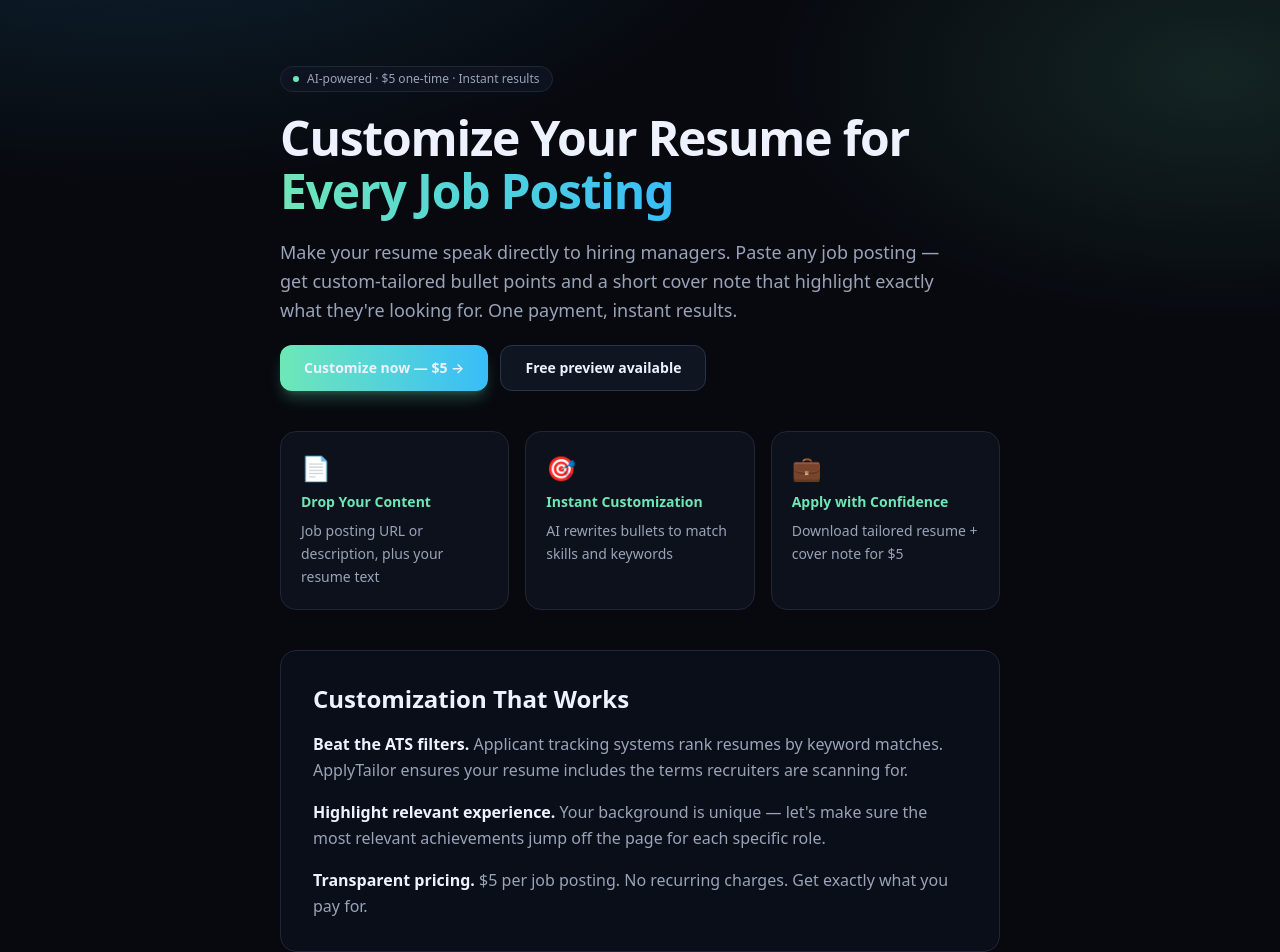
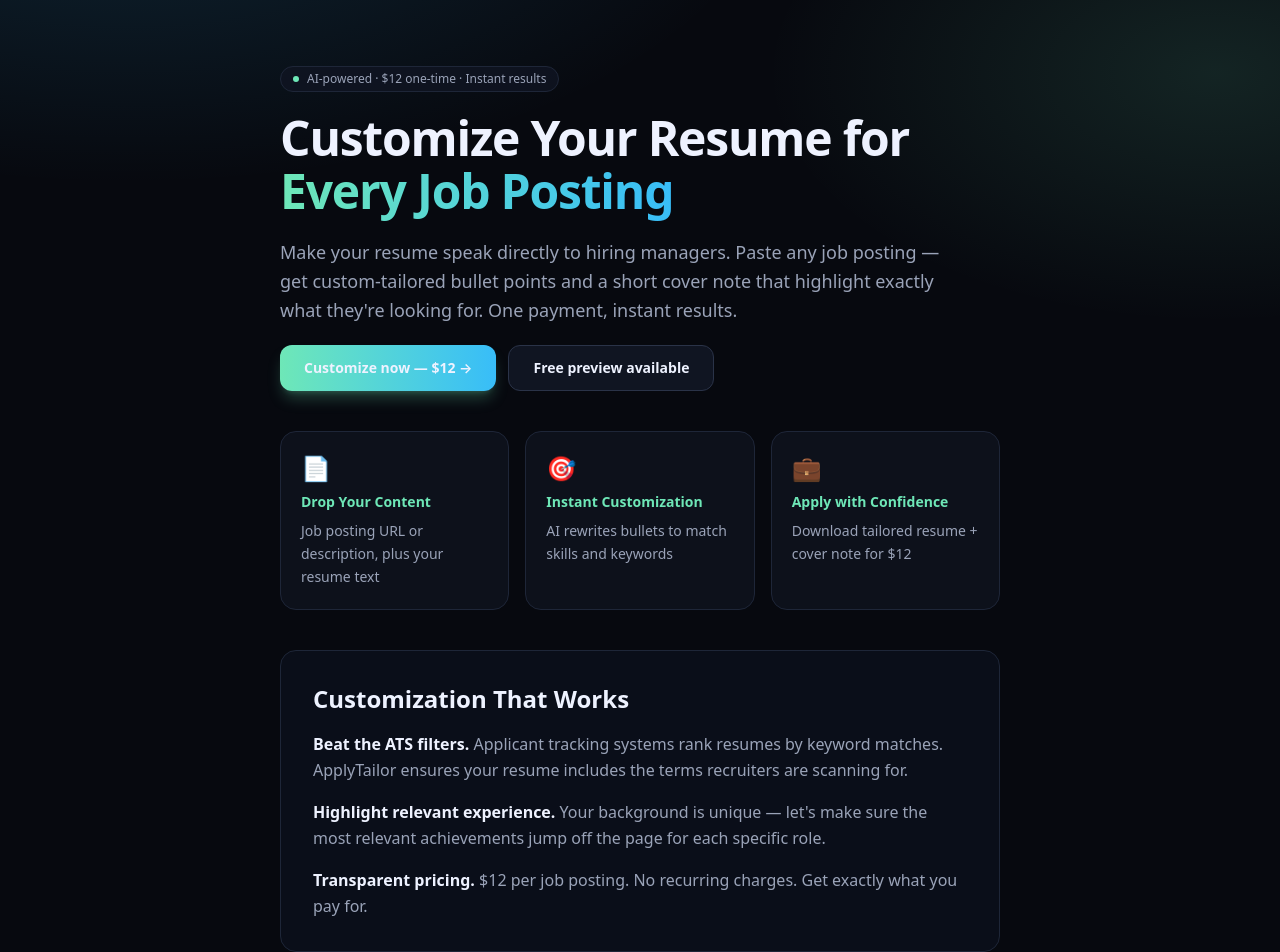
Before and after one commit to onionminionops-beep/applytailor, a Next.js app: page /customize-resume-for-job-posting in a window 1280 px wide. Shown: the top 952 px of the page. Built offline with nearby package versions, Linux system fonts and the light colour scheme.

Commit message:
Update pricing from  to cd /workspace/applytailor && git commit -m "Update pricing from $5 to $12 with new Stripe Payment Link and price ID"2 with new Stripe Payment Link and price ID

```diff
--- a/app/api/checkout/route.ts
+++ b/app/api/checkout/route.ts
@@ -4,11 +4,11 @@ import Stripe from "stripe";
 export const runtime = "nodejs";
 
 const PRICE_ID =
-  process.env.STRIPE_PRICE_ID || "price_1UCPt37pd3R2ckxORRZN5wdj";
+  process.env.STRIPE_PRICE_ID || "price_1UCQuU7pd3R2ckxOPSVh7RrP";
 
 const PAYMENT_LINK =
   process.env.NEXT_PUBLIC_STRIPE_PAYMENT_LINK ||
-  "https://buy.stripe.com/6oU9AN16E4gg7XY578eUU00";
+  "https://buy.stripe.com/dRmaERaHe288a66bvweUU0b";
 
 const INTEGRATION_ID = "applytlr_kjn82mpa";
 
--- a/app/components/TailorForm.tsx
+++ b/app/components/TailorForm.tsx
@@ -13,7 +13,7 @@ const UNLOCK_KEY = "applytailor_unlocked";
 const RESULT_KEY = "applytailor:result";
 const PAYMENT_LINK =
   process.env.NEXT_PUBLIC_STRIPE_PAYMENT_LINK ||
-  "https://buy.stripe.com/6oU9AN16E4gg7XY578eUU00";
+  "https://buy.stripe.com/dRmaERaHe288a66bvweUU0b";
 
 export default function TailorForm() {
   const [jobUrl, setJobUrl] = useState("");
@@ -156,7 +156,7 @@ export default function TailorForm() {
                 disabled={paying}
                 className="rounded-xl bg-[#eef2ff] px-4 py-2.5 text-sm font-semibold text-[#07090f] hover:bg-white"
               >
-                {paying ? "Redirecting..." : "Tailor my resume — $5"}
+                {paying ? "Redirecting..." : "Tailor my resume — $12"}
               </button>
             )}
           </div>
@@ -198,7 +198,7 @@ export default function TailorForm() {
                   <div className="max-w-sm rounded-2xl border border-[#2a3348] bg-[#0c1220]/95 p-5 text-center shadow-2xl">
                     <p className="mb-1 text-base font-semibold">Unlock full output</p>
                     <p className="mb-4 text-sm text-[#9aa3b8]">
-                      One-time $5 unlocks crisp bullets and your cover note for this run.
+                      One-time $12 unlocks crisp bullets and your cover note for this run.
                     </p>
                     <button
                       type="button"
@@ -206,7 +206,7 @@ export default function TailorForm() {
                       disabled={paying}
                       className="w-full rounded-xl bg-gradient-to-r from-[#6ee7b7] to-[#38bdf8] px-4 py-3 font-semibold text-[#041016]"
                     >
-                      {paying ? "Redirecting..." : "Tailor my resume — $5"}
+                      {paying ? "Redirecting..." : "Tailor my resume — $12"}
                     </button>
                     <a
                       href={PAYMENT_LINK}
--- a/app/customize-resume-for-job-posting/page.tsx
+++ b/app/customize-resume-for-job-posting/page.tsx
@@ -2,14 +2,14 @@ import type { Metadata } from "next";
 import Link from "next/link";
 
 export const metadata: Metadata = {
-  title: "Customize Resume for Job Posting — ApplyTailor ($5)",
+  title: "Customize Resume for Job Posting — ApplyTailor ($12)",
   description:
-    "Customize your resume to match any job posting perfectly. Paste the posting URL and your resume, get AI-tailored bullets and cover note for $5 — no subscription.",
+    "Customize your resume to match any job posting perfectly. Paste the posting URL and your resume, get AI-tailored bullets and cover note for $12 — no subscription.",
 };
 
 const PAYMENT_LINK =
   process.env.NEXT_PUBLIC_STRIPE_PAYMENT_LINK ||
-  "https://buy.stripe.com/6oU9AN16E4gg7XY578eUU00";
+  "https://buy.stripe.com/dRmaERaHe288a66bvweUU0b";
 
 export default function CustomizeResumeForJobPostingPage() {
   return (
@@ -17,7 +17,7 @@ export default function CustomizeResumeForJobPostingPage() {
       <header className="space-y-5">
         <p className="inline-flex items-center gap-2 rounded-full border border-[#1e2638] bg-[#101522]/80 px-3 py-1 text-xs font-medium text-[#9aa3b8]">
           <span className="h-1.5 w-1.5 rounded-full bg-[#6ee7b7]" />
-          AI-powered · $5 one-time · Instant results
+          AI-powered · $12 one-time · Instant results
         </p>
         <h1 className="text-3xl font-semibold tracking-tight text-[#eef2ff] sm:text-5xl sm:leading-[1.1]">
           Customize Your Resume for{" "}
@@ -37,7 +37,7 @@ export default function CustomizeResumeForJobPostingPage() {
             rel="noopener noreferrer"
             className="inline-flex items-center justify-center rounded-xl bg-gradient-to-r from-[#6ee7b7] to-[#38bdf8] px-6 py-3 text-sm font-semibold text-[#041016] shadow-lg shadow-[#6ee7b7]/25 transition hover:shadow-xl hover:shadow-[#6ee7b7]/35"
           >
-            Customize now — $5 →
+            Customize now — $12 →
           </a>
           <Link
             href="/"
@@ -62,7 +62,7 @@ export default function CustomizeResumeForJobPostingPage() {
           },
           {
             title: "Apply with Confidence",
-            body: "Download tailored resume + cover note for $5",
+            body: "Download tailored resume + cover note for $12",
             icon: "💼",
           },
         ].map(({ title, body, icon }) => (
@@ -94,7 +94,7 @@ export default function CustomizeResumeForJobPostingPage() {
           </p>
           <p className="leading-relaxed">
             <strong className="text-[#eef2ff]">Transparent pricing.</strong>{" "}
-            $5 per job posting. No recurring charges. Get exactly what you pay for.
+            $12 per job posting. No recurring charges. Get exactly what you pay for.
           </p>
         </div>
       </section>
@@ -115,7 +115,7 @@ export default function CustomizeResumeForJobPostingPage() {
             rel="noopener noreferrer"
             className="inline-flex items-center justify-center rounded-xl bg-gradient-to-r from-[#6ee7b7] to-[#38bdf8] px-6 py-3 text-sm font-semibold text-[#041016] shadow-lg shadow-[#6ee7b7]/25 transition hover:shadow-xl hover:shadow-[#6ee7b7]/35"
           >
-            Pay $5 & Customize →
+            Pay $12 & Customize →
           </a>
           <Link
             href="/"
--- a/app/layout.tsx
+++ b/app/layout.tsx
@@ -4,7 +4,7 @@ import "./globals.css";
 export const metadata: Metadata = {
   title: "ApplyTailor — Tailored resume bullets in minutes",
   description:
-    "Paste a job posting URL, pay $5 once, and get tailored resume bullets plus a short cover note.",
+    "Paste a job posting URL, pay $12 once, and get tailored resume bullets plus a short cover note.",
 };
 
 export default function RootLayout({
--- a/app/page.tsx
+++ b/app/page.tsx
@@ -2,7 +2,7 @@ import TailorForm from "./components/TailorForm";
 
 const PAYMENT_LINK =
   process.env.NEXT_PUBLIC_STRIPE_PAYMENT_LINK ||
-  "https://buy.stripe.com/6oU9AN16E4gg7XY578eUU00";
+  "https://buy.stripe.com/dRmaERaHe288a66bvweUU0b";
 
 export default function HomePage() {
   return (
@@ -10,7 +10,7 @@ export default function HomePage() {
       <header className="space-y-5">
         <p className="inline-flex items-center gap-2 rounded-full border border-[#1e2638] bg-[#101522]/80 px-3 py-1 text-xs font-medium text-[#9aa3b8]">
           <span className="h-1.5 w-1.5 rounded-full bg-[#6ee7b7]" />
-          One-shot resume tailor · $5 · No subscription
+          One-shot resume tailor · $12 · No subscription
         </p>
         <h1 className="text-3xl font-semibold tracking-tight text-[#eef2ff] sm:text-5xl sm:leading-[1.1]">
           Turn a job link into{" "}
@@ -21,14 +21,14 @@ export default function HomePage() {
         </h1>
         <p className="max-w-2xl text-base leading-relaxed text-[#9aa3b8] sm:text-lg">
           Paste the posting URL and your resume. Get a free blurred preview, then unlock
-          the full rewrite for five dollars — no subscription, no account required.
+          the full rewrite for twelve dollars — no subscription, no account required.
         </p>
         <div className="flex flex-wrap gap-3">
           <a
             href="#tailor"
             className="inline-flex items-center justify-center rounded-xl bg-gradient-to-r from-[#6ee7b7] to-[#38bdf8] px-5 py-3 text-sm font-semibold text-[#041016] transition hover:opacity-95"
           >
-            Tailor my resume — $5
+            Tailor my resume — $12
           </a>
           <a
             href={PAYMENT_LINK}
@@ -45,7 +45,7 @@ export default function HomePage() {
         {[
           ["1. Paste", "Job URL + resume text"],
           ["2. Preview", "Free blurred preview"],
-          ["3. Unlock", "$5 one-time payment"],
+          ["3. Unlock", "$12 one-time payment"],
         ].map(([title, body]) => (
           <div
             key={title}
@@ -78,7 +78,7 @@ export default function HomePage() {
             blurred version of your tailored bullets and cover note instantly.
           </p>
           <p>
-            <span className="font-medium text-[#c7d0e4]">One-time payment:</span> Pay $5
+            <span className="font-medium text-[#c7d0e4]">One-time payment:</span> Pay $12
             once via Stripe Checkout to unlock the full, crisp output.
           </p>
           <p>
--- a/app/paste-job-url-resume/page.tsx
+++ b/app/paste-job-url-resume/page.tsx
@@ -2,14 +2,14 @@ import type { Metadata } from "next";
 import Link from "next/link";
 
 export const metadata: Metadata = {
-  title: "Paste Job URL & Resume — ApplyTailor ($5)",
+  title: "Paste Job URL & Resume — ApplyTailor ($12)",
   description:
-    "Paste any job URL and your resume text — get AI-tailored bullet points and cover note instantly for $5. No subscription, no hassle.",
+    "Paste any job URL and your resume text — get AI-tailored bullet points and cover note instantly for $12. No subscription, no hassle.",
 };
 
 const PAYMENT_LINK =
   process.env.NEXT_PUBLIC_STRIPE_PAYMENT_LINK ||
-  "https://buy.stripe.com/6oU9AN16E4gg7XY578eUU00";
+  "https://buy.stripe.com/dRmaERaHe288a66bvweUU0b";
 
 export default function PasteJobUrlResumePage() {
   return (
@@ -17,7 +17,7 @@ export default function PasteJobUrlResumePage() {
       <header className="space-y-5">
         <p className="inline-flex items-center gap-2 rounded-full border border-[#1e2638] bg-[#101522]/80 px-3 py-1 text-xs font-medium text-[#9aa3b8]">
           <span className="h-1.5 w-1.5 rounded-full bg-[#6ee7b7]" />
-          Simple · Fast · $5 one-time
+          Simple · Fast · $12 one-time
         </p>
         <h1 className="text-3xl font-semibold tracking-tight text-[#eef2ff] sm:text-5xl sm:leading-[1.1]">
           Paste Job URL &{" "}
@@ -38,7 +38,7 @@ export default function PasteJobUrlResumePage() {
             rel="noopener noreferrer"
             className="inline-flex items-center justify-center rounded-xl bg-gradient-to-r from-[#6ee7b7] to-[#38bdf8] px-6 py-3 text-sm font-semibold text-[#041016] shadow-lg shadow-[#6ee7b7]/25 transition hover:shadow-xl hover:shadow-[#6ee7b7]/35"
           >
-            Start now — $5 →
+            Start now — $12 →
           </a>
           <Link
             href="/"
@@ -77,7 +77,7 @@ export default function PasteJobUrlResumePage() {
               3
             </span>
             <span>
-              <strong className="text-[#eef2ff]">Pay $5 once and download</strong> —
+              <strong className="text-[#eef2ff]">Pay $12 once and download</strong> —
               get tailored bullets + short cover note instantly
             </span>
           </li>
@@ -92,7 +92,7 @@ export default function PasteJobUrlResumePage() {
           <li className="flex gap-3">
             <span className="text-[#6ee7b7]">✓</span>
             <span>
-              <strong className="text-[#eef2ff]">No subscription.</strong> Pay $5 per job.
+              <strong className="text-[#eef2ff]">No subscription.</strong> Pay $12 per job.
               That's it.
             </span>
           </li>
@@ -124,7 +124,7 @@ export default function PasteJobUrlResumePage() {
             rel="noopener noreferrer"
             className="inline-flex items-center justify-center rounded-xl bg-gradient-to-r from-[#6ee7b7] to-[#38bdf8] px-6 py-3 text-sm font-semibold text-[#041016] shadow-lg shadow-[#6ee7b7]/25 transition hover:shadow-xl hover:shadow-[#6ee7b7]/35"
           >
-            Pay $5 & Start →
+            Pay $12 & Start →
           </a>
           <Link
             href="/"
--- a/app/tailor-resume-to-job-description/page.tsx
+++ b/app/tailor-resume-to-job-description/page.tsx
@@ -2,14 +2,14 @@ import type { Metadata } from "next";
 import Link from "next/link";
 
 export const metadata: Metadata = {
-  title: "Tailor Resume to Job Description — ApplyTailor ($5)",
+  title: "Tailor Resume to Job Description — ApplyTailor ($12)",
   description:
-    "Instantly tailor your resume to any job description. Paste the job posting and your resume, get perfectly matched bullet points for $5 — no subscription.",
+    "Instantly tailor your resume to any job description. Paste the job posting and your resume, get perfectly matched bullet points for $12 — no subscription.",
 };
 
 const PAYMENT_LINK =
   process.env.NEXT_PUBLIC_STRIPE_PAYMENT_LINK ||
-  "https://buy.stripe.com/6oU9AN16E4gg7XY578eUU00";
+  "https://buy.stripe.com/dRmaERaHe288a66bvweUU0b";
 
 export default function TailorResumeToJobDescriptionPage() {
   return (
@@ -17,7 +17,7 @@ export default function TailorResumeToJobDescriptionPage() {
       <header className="space-y-5">
         <p className="inline-flex items-center gap-2 rounded-full border border-[#1e2638] bg-[#101522]/80 px-3 py-1 text-xs font-medium text-[#9aa3b8]">
           <span className="h-1.5 w-1.5 rounded-full bg-[#6ee7b7]" />
-          One-time payment · $5 · No subscription
+          One-time payment · $12 · No subscription
         </p>
         <h1 className="text-3xl font-semibold tracking-tight text-[#eef2ff] sm:text-5xl sm:leading-[1.1]">
           Tailor Your Resume to{" "}
@@ -37,7 +37,7 @@ export default function TailorResumeToJobDescriptionPage() {
             rel="noopener noreferrer"
             className="inline-flex items-center justify-center rounded-xl bg-gradient-to-r from-[#6ee7b7] to-[#38bdf8] px-6 py-3 text-sm font-semibold text-[#041016] shadow-lg shadow-[#6ee7b7]/25 transition hover:shadow-xl hover:shadow-[#6ee7b7]/35"
           >
-            Get started — $5 →
+            Get started — $12 →
           </a>
           <Link
             href="/"
@@ -62,7 +62,7 @@ export default function TailorResumeToJobDescriptionPage() {
           },
           {
             title: "Download & Apply",
-            body: "Get tailored bullets and cover note instantly for $5",
+            body: "Get tailored bullets and cover note instantly for $12",
             icon: "🚀",
           },
         ].map(({ title, body, icon }) => (
@@ -94,7 +94,7 @@ export default function TailorResumeToJobDescriptionPage() {
           </p>
           <p className="leading-relaxed">
             <strong className="text-[#eef2ff]">One-time payment, no games.</strong>{" "}
-            $5 gets you the full tailored output. No monthly fees, no hidden upsells.
+            $12 gets you the full tailored output. No monthly fees, no hidden upsells.
           </p>
         </div>
       </section>
@@ -110,7 +110,7 @@ export default function TailorResumeToJobDescriptionPage() {
             rel="noopener noreferrer"
             className="inline-flex items-center justify-center rounded-xl bg-gradient-to-r from-[#6ee7b7] to-[#38bdf8] px-6 py-3 text-sm font-semibold text-[#041016] shadow-lg shadow-[#6ee7b7]/25 transition hover:shadow-xl hover:shadow-[#6ee7b7]/35"
           >
-            Pay $5 & Start Tailoring →
+            Pay $12 & Start Tailoring →
           </a>
           <Link
             href="/"
```
Also changed, not shown: 2 other files (tests, documents, lock files or other folders).
